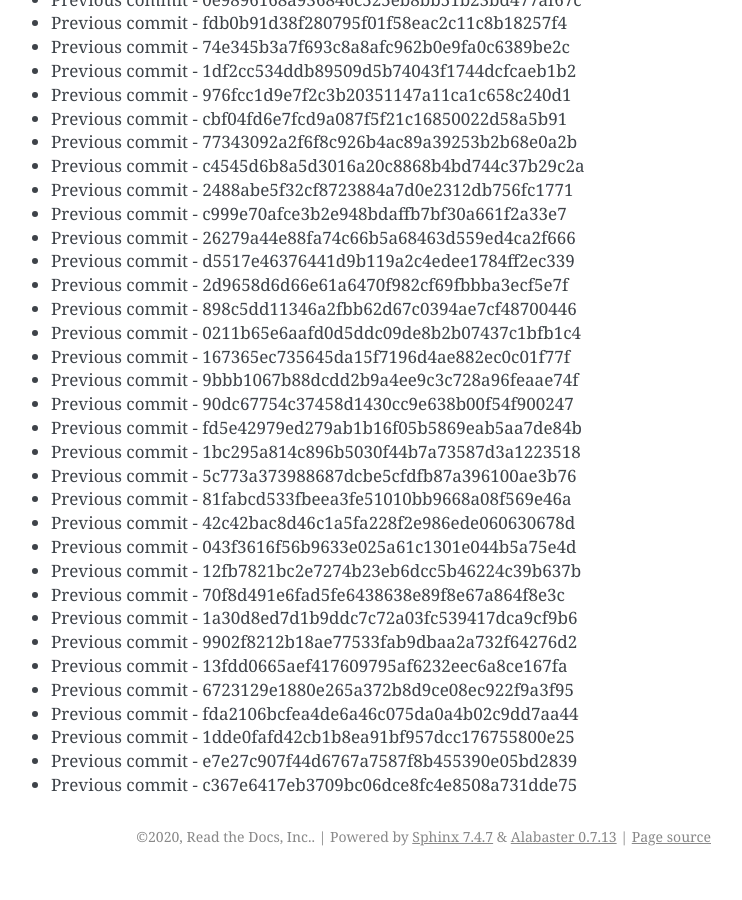
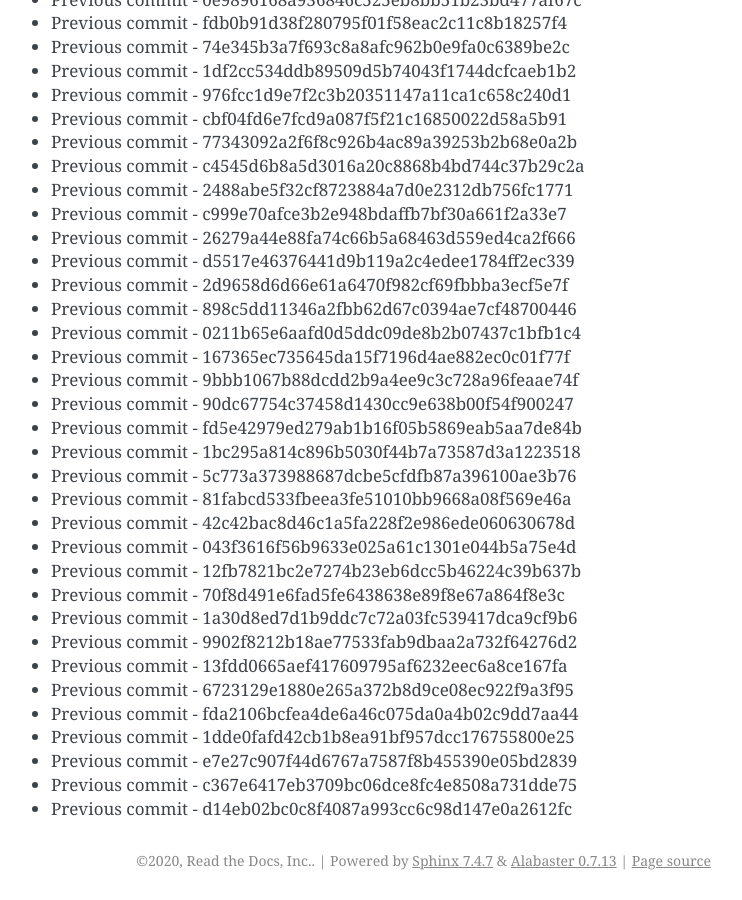
Before and after one commit to readthedocs/rtd-git-stresstest, a Sphinx documentation site: the page built from docs/updates.rst, in a window 1280 px wide and 900 px high, scrolled down 28403 px. Shown: the whole window, without its empty margins (399-1141 px from the left). Built offline with Sphinx 7.4.7, drawn with Linux system fonts in a browser that asks for light colours; before the commit the page ends 29279 px from its top, so only the background shows below that.

Commit message:
Generating commit from previous: d14eb02bc0c8f4087a993cc6c98d147e0a2612fc

```diff
--- a/docs/updates.rst
+++ b/docs/updates.rst
@@ -1225,3 +1225,4 @@ It can be tested for any performance characteristics.
 * Previous commit - 1dde0fafd42cb1b8ea91bf957dcc176755800e25
 * Previous commit - e7e27c907f44d6767a7587f8b455390e05bd2839
 * Previous commit - c367e6417eb3709bc06dce8fc4e8508a731dde75
+* Previous commit - d14eb02bc0c8f4087a993cc6c98d147e0a2612fc
```
